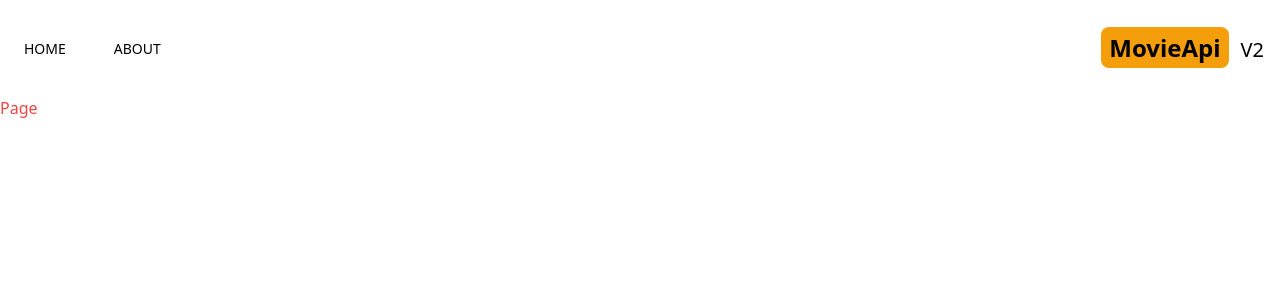
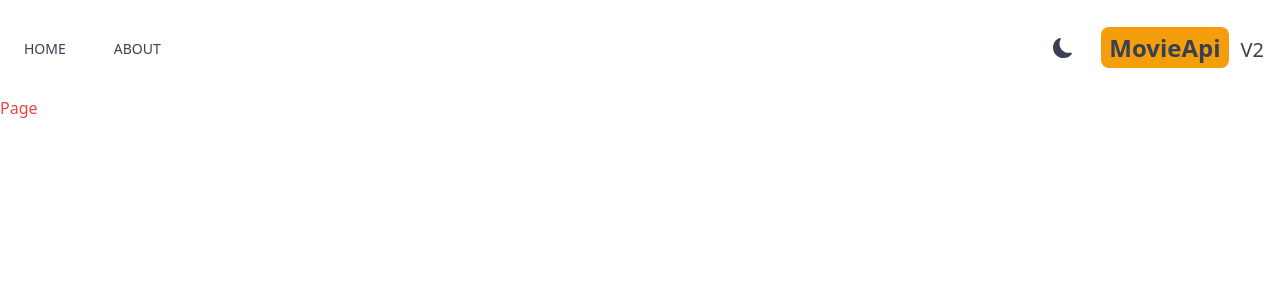
Before and after one commit to GilbertArdila/movies-v2.0, a Next.js app: page / in a window 1280 px wide. Shown: the top 300 px of the page. Built offline with nearby package versions, Linux system fonts and the light colour scheme.

Commit message:
adding dark/light mode using next-themes

```diff
--- a/package.json
+++ b/package.json
@@ -10,6 +10,7 @@
   },
   "dependencies": {
     "next": "14.0.1",
+    "next-themes": "^0.2.1",
     "react": "^18",
     "react-dom": "^18",
     "react-icons": "^4.11.0"
--- /dev/null
+++ b/src/app/Providers.jsx
@@ -0,0 +1,17 @@
+'use client';
+
+import { ThemeProvider } from 'next-themes'
+
+
+const Providers = ({children}) => {
+  return (
+    <ThemeProvider enableSystem={true} attribute='class'>
+      <div className='dark:bg-gray-700 dark:text-gray-200 text-gray-700 transition-colors duration-300 min-h-screen select-none'>
+        {children}
+      </div>
+
+    </ThemeProvider>
+  )
+}
+
+export default Providers
--- a/src/app/layout.jsx
+++ b/src/app/layout.jsx
@@ -1,4 +1,5 @@
 import Header from '@/components/Header';
+import Providers from './Providers';
 
 export const metadata = {
   title: 'The movie App V2',
@@ -9,11 +10,16 @@
   return (
     <html lang='en'>
       <body >
-        <Header />
+        <Providers>
+
+          <Header />
 
         {/**navbar */}
         {/**search */}
-        {children}</body>
+        {children}
+        </Providers>
+        </body>
+
     </html>
   )
 }
--- /dev/null
+++ b/src/components/DarkModeSwitch.jsx
@@ -0,0 +1,34 @@
+'use client';
+
+import { BsSunFill } from 'react-icons/bs';
+import { BsFillMoonFill } from 'react-icons/bs';
+import { useTheme } from 'next-themes';
+import { useEffect, useState } from 'react';
+
+const DarkModeSwitch = () => {
+    const { systemTheme, theme, setTheme } = useTheme();
+    const currenTheme = theme === 'system' ? systemTheme : theme;
+
+    //to avoid hydration error, theme conflicts with systemTheme
+    const [mounted, setMounted] = useState(false);
+
+    useEffect(() => {
+      setMounted(true)
+
+
+    }, [])
+
+
+    return (
+        <div className='hover:cursor-pointer hover:text-amber-500 text-xl'
+
+        >
+            {mounted && (currenTheme === 'dark' ? (<BsSunFill onClick={() => setTheme('light')} />) : (<BsFillMoonFill onClick={() => setTheme('dark')} />))}
+
+
+
+        </div>
+    )
+}
+
+export default DarkModeSwitch;
--- a/src/components/Header.jsx
+++ b/src/components/Header.jsx
@@ -3,6 +3,7 @@
 import { BsFillInfoCircleFill } from 'react-icons/bs';
 
 import MenuItem from './MenuItem';
+import DarkModeSwitch from './DarkModeSwitch';
 
 const Header = () => {
     return (
@@ -11,7 +12,9 @@
                 <MenuItem title={'HOME'} address={'/'} Icon={AiFillHome} />
                 <MenuItem title={'ABOUT'} address={'/about'} Icon={BsFillInfoCircleFill} />
             </div>
-            <div className='flex '>
+
+            <div className='flex items-center space-x-5'>
+                <DarkModeSwitch/>
                 <Link href='/'>
                     <h2 className='text-2xl p-2 hover:scale-95 transform transition-transform duration-300 ease-in-out'><span className='font-bold bg-amber-500 py-1 px-2 rounded-lg mr-1 '>MovieApi</span><span className='text-xl hidden sm:inline mx-2'>V2</span></h2>
                 </Link>
--- a/tailwind.config.js
+++ b/tailwind.config.js
@@ -9,4 +9,5 @@
     extend: {},
   },
   plugins: [],
+  darkMode: 'class'
 }
```
Also changed, not shown: 1 other file (tests, documents, lock files or other folders).
